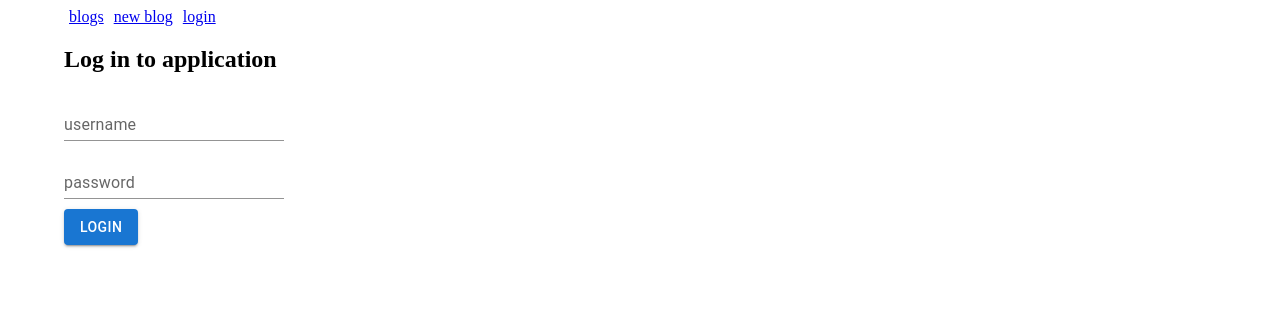
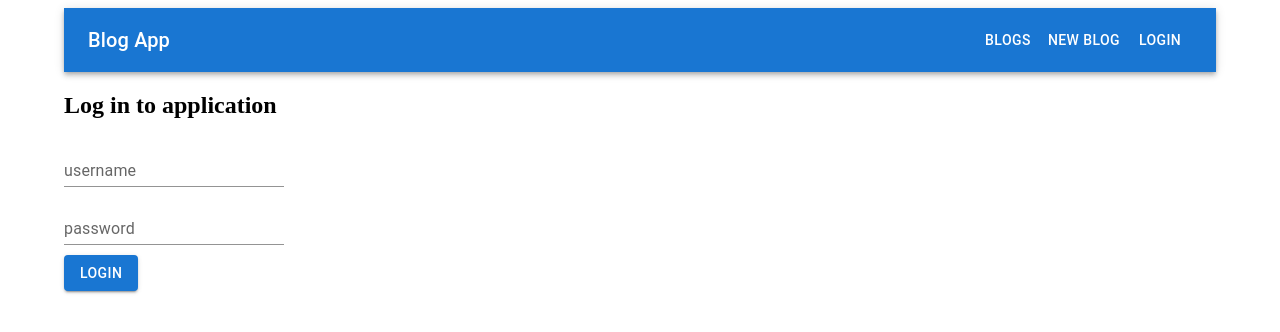
Before and after one commit to laporejero/full-stack-open, a React (Vite) app in the folder part5/: page /login in a window 1280 px wide. Shown: the top 332 px of the page. Built offline with nearby package versions, Linux system fonts and the light colour scheme; no server answers.

Commit message:
completed Exercise 5.31: styled blogs, step 3

```diff
--- a/part5/src/App.jsx
+++ b/part5/src/App.jsx
@@ -1,6 +1,5 @@
 import { useState, useEffect } from 'react'
 import { Routes, Route, Link, useNavigate, useMatch } from 'react-router-dom'
-import { Container } from '@mui/material'
 // services
 import blogService from './services/blogs'
 import loginService from './services/login'
@@ -11,6 +10,8 @@ import Notification from './components/Notification'
 import Togglable from './components/Togglable'
 import CreateBlogForm from './components/CreateBlogForm'
 import BlogList from './components/BlogList'
+// style
+import { Container, AppBar, Toolbar, Button, Typography } from '@mui/material'
 
 const App = () => {
   const [blogs, setBlogs] = useState([])
@@ -136,14 +137,19 @@ const App = () => {
 
   return (
     <Container>
-      <div>
-        <Link style={padding} to="/">blogs</Link>
-        <Link style={padding} to="/create">new blog</Link>
-        {!user
-          ? <Link style={padding} to="/login">login</Link>
-          : <button onClick={handleLogout}>logout</button>
-        }
-      </div>
+      <AppBar position="static">
+        <Toolbar>
+          <Typography variant="h6" component="div" sx={{ flexGrow: 1 }}>
+            Blog App
+          </Typography>
+          <Button color="inherit" component={Link} to="/">blogs</Button>
+          <Button color="inherit" component={Link} to="/create">new blog</Button>
+          {!user
+            ? <Button color="inherit" component={Link} to="/login">login</Button>
+            : <Button color="inherit" onClick={handleLogout}>logout</Button>
+          }
+        </Toolbar>
+      </AppBar>
 
       <Notification notification={notification} />
 
--- a/part5/src/components/Blog.jsx
+++ b/part5/src/components/Blog.jsx
@@ -1,5 +1,6 @@
 import { useState } from 'react'
 import { useParams, useNavigate } from 'react-router-dom'
+import { Card, CardContent, Typography, Link, Button, Stack } from '@mui/material'
 
 const Blog = ({ blog, user, updateBlog, deleteBlog }) => {
   const id = useParams().id
@@ -32,28 +33,41 @@ const Blog = ({ blog, user, updateBlog, deleteBlog }) => {
   }
 
   return (
-    <div className='blog'>
-      <h2>{blog.author}: {blog.title}</h2>
-      <a href={blog.url}>{blog.url}</a> <br />
-      <span>
-        likes {blog.likes}
-        { user !== null && <button onClick={handleLike}>like</button>}
-      </span> <br />
-      <span>Added by {blog.user.name}</span>
-      <br />
-      { (user !== null && user.username === blog.user.username) &&
-        <button onClick={handeDelete}>remove</button>
-      }
+    <Card sx={{ mb: 2 }}>
+      <CardContent>
+        <Typography variant="h5">
+          {blog.title}
+        </Typography>
 
+        <Typography sx={{ mt: 1 }}>
+          by {blog.author}
+        </Typography>
 
-      {/* <button onClick={toggleView}>{ viewBlog ? 'hide' : 'view' }</button> */}
-      {/* <div
-        className='blog-details'
-        style={{ display: viewBlog ? '' : 'none' }}
-      >
-        { user.username === blog.user.username && <button onClick={handeDelete}>remove</button> }
-      </div> */}
-    </div>
+        <Link href={blog.url} target="_blank" rel="noopener noreferrer" >
+          <Typography sx={{ mt: 1 }}>{blog.url}</Typography>
+        </Link>
+
+        <Typography sx={{ mt: 1 }}>
+          Added by {blog.user.name}
+        </Typography>
+
+        <Stack direction="row" spacing={1} alignItems="center" sx={{ mt: 1 }} >
+          <Typography>
+            {blog.likes} likes
+          </Typography>
+
+          { user !== null && (
+            <Button size="small" variant="outlined" onClick={handleLike} >like</Button>
+          )}
+
+          { user !== null &&
+            user.username === blog.user.username && (
+              <Button color="error" variant="outlined" size="small" onClick={handeDelete}>remove</Button>
+            )
+          }
+        </Stack>
+      </CardContent>
+    </Card>
   )
 }
 
```
